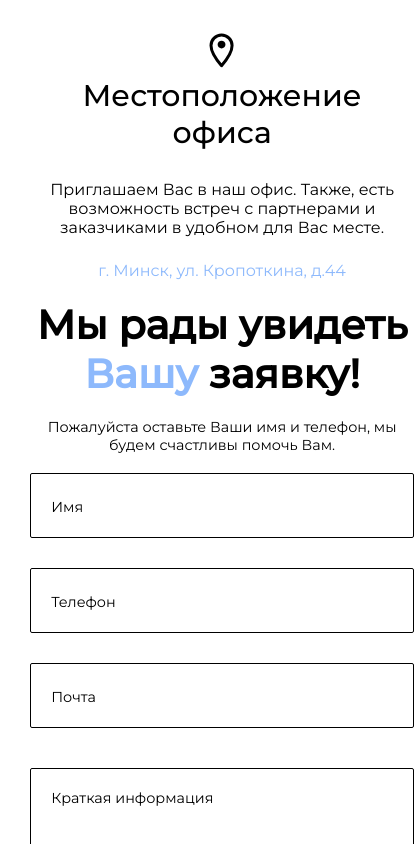
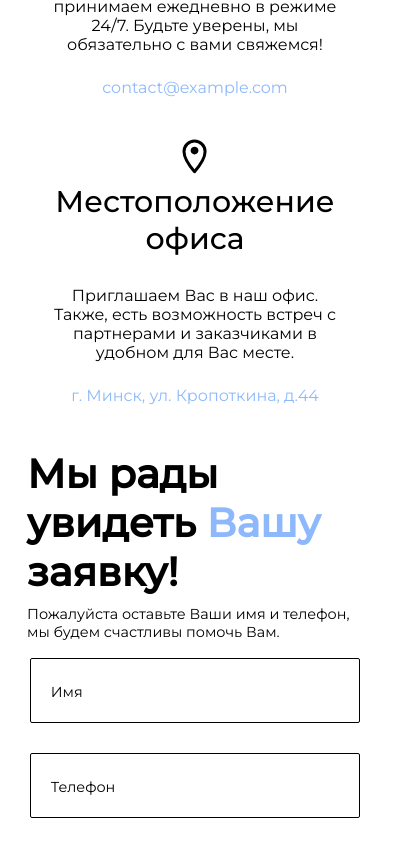
Before and after one commit to IIS-Practice/Web-Frontend, a React (Create React App) app: page /contacts in a window 390 px wide. Shown: the part 661-1505 px from the top of the page, 417 px wide, since content can reach past the window. Built offline with nearby package versions, Linux system fonts and the light colour scheme.

Commit message:
fix: fix adaptive

```diff
--- a/src/pages/Contacts/Contacts.styles.scss
+++ b/src/pages/Contacts/Contacts.styles.scss
@@ -1,13 +1,14 @@
 .contacts-page {
     box-sizing: border-box;
-    width: 100%;
-    margin: 0 6.942%;
+    //width: 100%;
+    margin: 6.942% 6.942%;
 
     .contact-head {
 
         text-align: left;
         font-size: 2.5rem;
         width: 100%;
+        margin-top: 6.942%;
         box-sizing: border-box;
 
         .form-head {
@@ -17,17 +18,19 @@
         }
 
         @media (max-width: 1024px) {
-            text-align: center;
+            //text-align: center;
         }
     }
 
 
     .contacts-blocks {
+        margin-top: 6.942%;
         display: flex;
         width: 100%;
         justify-content: space-between;
         flex-direction: row;
         box-sizing: border-box;
+        gap: 1.38%;
 
         @media (max-width: 1024px) {
             flex-direction: column;
@@ -37,10 +40,11 @@
     .contact-p {
         text-align: left;
         font-size: 0.9rem;
-        margin-top: 5%;
+        margin-top: 0.345%;
 
         @media (max-width: 1024px) {
-            text-align: center;
+            //text-align: center;
+            margin-top: 2.76%;
         }
     }
 
--- a/src/pages/Contacts/components/ContactsBlock/ContactsBlock.styles.css
+++ b/src/pages/Contacts/components/ContactsBlock/ContactsBlock.styles.css
@@ -1,4 +1,5 @@
 .contacts-block {
+    justify-content: space-around;
     text-align: center;
     padding: 16px;
     width: 100%;
```
